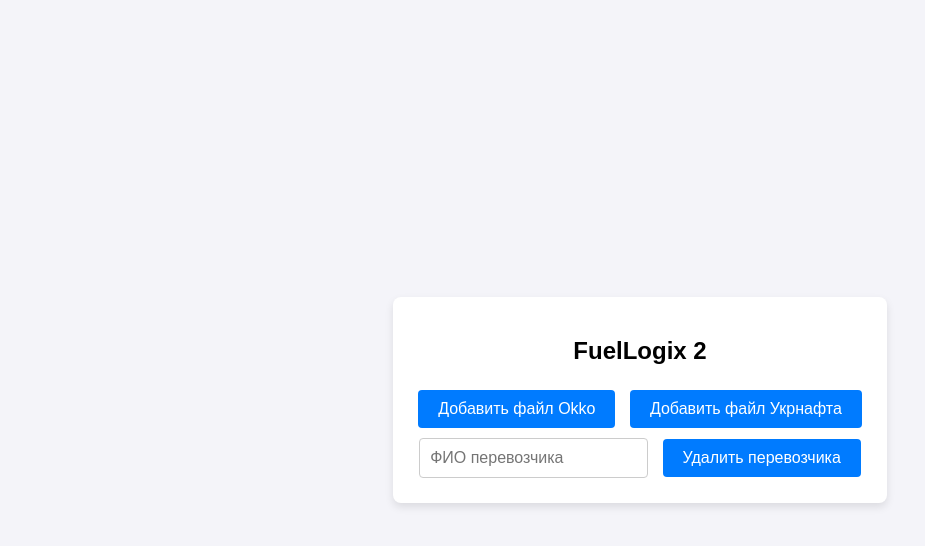
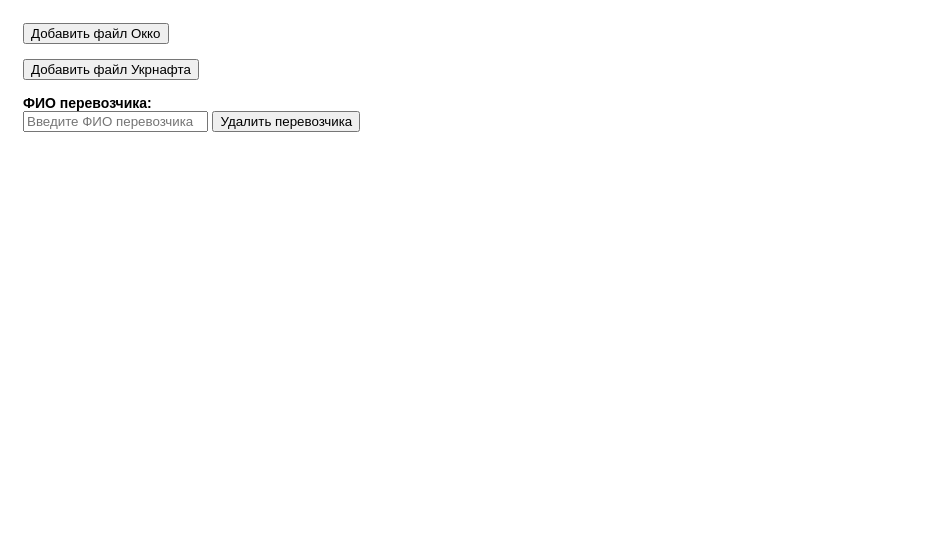
Before and after one commit to Odissey1984/tg-web-app, a plain HTML site: page web_apps/fuellogix2/fuellogix2.html in a window 1280 px wide. Shown: the whole page, without its empty margins (0-925 px from the left). Drawn offline with Linux system fonts and the light colour scheme.

Commit message:
Update fuellogix2.html

```diff
--- a/web_apps/fuellogix2/fuellogix2.html
+++ b/web_apps/fuellogix2/fuellogix2.html
@@ -4,68 +4,49 @@
   <meta charset="UTF-8">
   <meta name="viewport" content="width=device-width, initial-scale=1.0">
   <title>FuelLogix 2</title>
+  <script src="https://telegram.org/js/telegram-web-app.js"></script>
   <style>
-        body {
-            font-family: Arial, sans-serif;
-            display: flex;
-            justify-content: center;
-            align-items: center;
-            height: 100vh;
-            background-color: #f4f4f9;
-            margin: 0;
-        }
-        .container {
-            text-align: center;
-            background-color: white;
-            padding: 20px;
-            border-radius: 8px;
-            box-shadow: 0 4px 8px rgba(0, 0, 0, 0.1);
-        }
-        button {
-            margin: 5px;
-            padding: 10px 20px;
-            font-size: 16px;
-            cursor: pointer;
-            border: none;
-            border-radius: 4px;
-            background-color: #007bff;
-            color: white;
-        }
-        button:hover {
-            background-color: #0056b3;
-        }
-        input {
-            padding: 10px;
-            font-size: 16px;
-            margin: 5px;
-            border: 1px solid #ccc;
-            border-radius: 4px;
-        }
+    body { font-family: sans-serif; padding: 15px; background: var(--tg-theme-bg-color, #fff); color: var(--tg-theme-text-color, #000); }
+    .button-block { margin-bottom: 15px; }
+    label { display: block; margin-top: 8px; font-weight: bold; font-size: 14px; }
+    input[type="file"] { margin-top: 8px; }
   </style>
 </head>
 <body>
-    <div class="container">
-        <h2>FuelLogix 2</h2>
-        <button onclick="openFile('Okko')">Добавить файл Okko</button>
-        <button onclick="openFile('Укрнафта')">Добавить файл Укрнафта</button>
-        <div>
-            <input type="text" id="carrierName" placeholder="ФИО перевозчика">
+  <div class="button-block">
+    <button onclick="uploadFile('okko')">Добавить файл Окко</button>
+  </div>
+  <div class="button-block">
+    <button onclick="uploadFile('ukrnafta')">Добавить файл Укрнафта</button>
+  </div>
+  <div class="button-block">
+    <label for="carrier">ФИО перевозчика:</label>
+    <input type="text" id="carrier" placeholder="Введите ФИО перевозчика">
     <button onclick="deleteCarrier()">Удалить перевозчика</button>
-        </div>
   </div>
 
   <script>
-        function openFile(source) {
-            window.Telegram.WebApp.sendData(JSON.stringify({ action: 'upload', source: source }));
+    function uploadFile(source) {
+      tg.MainButton.setText(`Загрузить файл ${source}`);
+      tg.MainButton.show();
+      tg.MainButton.onClick(() => {
+        tg.sendData(JSON.stringify({
+          action: "upload",
+          source: source
+        }));
+      });
     }
 
     function deleteCarrier() {
-            const carrierName = document.getElementById('carrierName').value;
-            if (carrierName.trim() === '') {
-                alert('Введите ФИО перевозчика');
-                return;
+      const carrier = document.getElementById('carrier').value;
+      if (carrier) {
+        tg.sendData(JSON.stringify({
+          action: "delete",
+          carrier: carrier
+        }));
+      } else {
+        alert("Введите ФИО перевозчика");
       }
-            window.Telegram.WebApp.sendData(JSON.stringify({ action: 'delete', carrier: carrierName }));
     }
   </script>
 </body>
```
Lines whose indentation alone changed are shown as unchanged.
